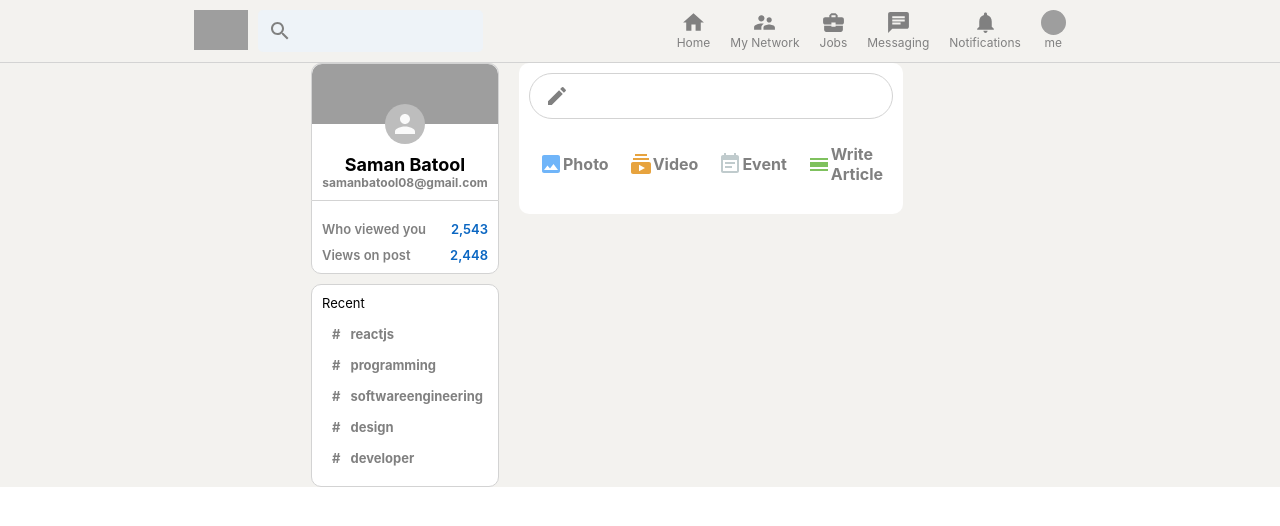
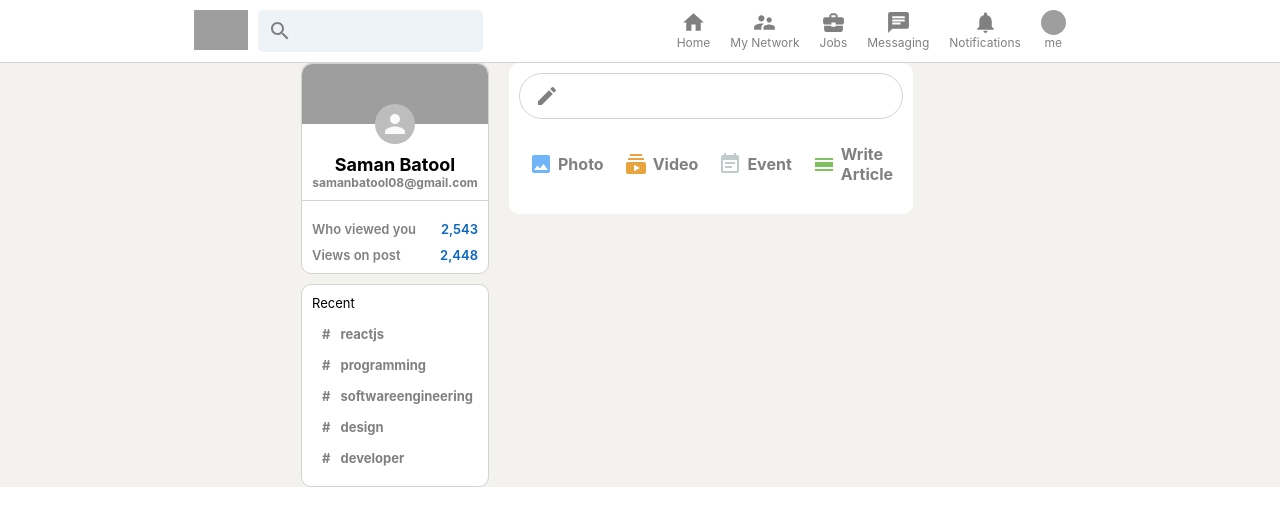
Before and after one commit to samanbatool08/linkedin-version-messaging, a React (Create React App) app in the folder linkedin-messaging/: page / in a window 1280 px wide. Shown: the top 526 px of the page. Built offline with nearby package versions, Linux system fonts and the light colour scheme; grey boxes are pictures that could not be loaded.

Commit message:
building out posts

```diff
--- a/linkedin-messaging/src/Feed.js
+++ b/linkedin-messaging/src/Feed.js
@@ -25,6 +25,8 @@
                     <InputOption Icon={CalendarViewDayIcon} title='Write Article' color='#7FC15E'/>
                 </div>
             </div>
+
+            {/* Posts */}
         </div>
     )
 }
--- a/linkedin-messaging/src/Header.css
+++ b/linkedin-messaging/src/Header.css
@@ -9,6 +9,7 @@
     padding-bottom: 10px;
     width: 100%;
     z-index: 999;
+    background-color: white;
 }
 
 .header__left {
--- a/linkedin-messaging/src/InputOption.css
+++ b/linkedin-messaging/src/InputOption.css
@@ -6,3 +6,13 @@
     padding: 10px;
     cursor: pointer;
 }
+
+.inputOption:hover {
+    background-color: whitesmoke;
+    /* add softness in border when hovering  */
+    border-radius: 10px;
+}
+
+.inputOption > h4 {
+    margin-left: 5px;
+}
```
